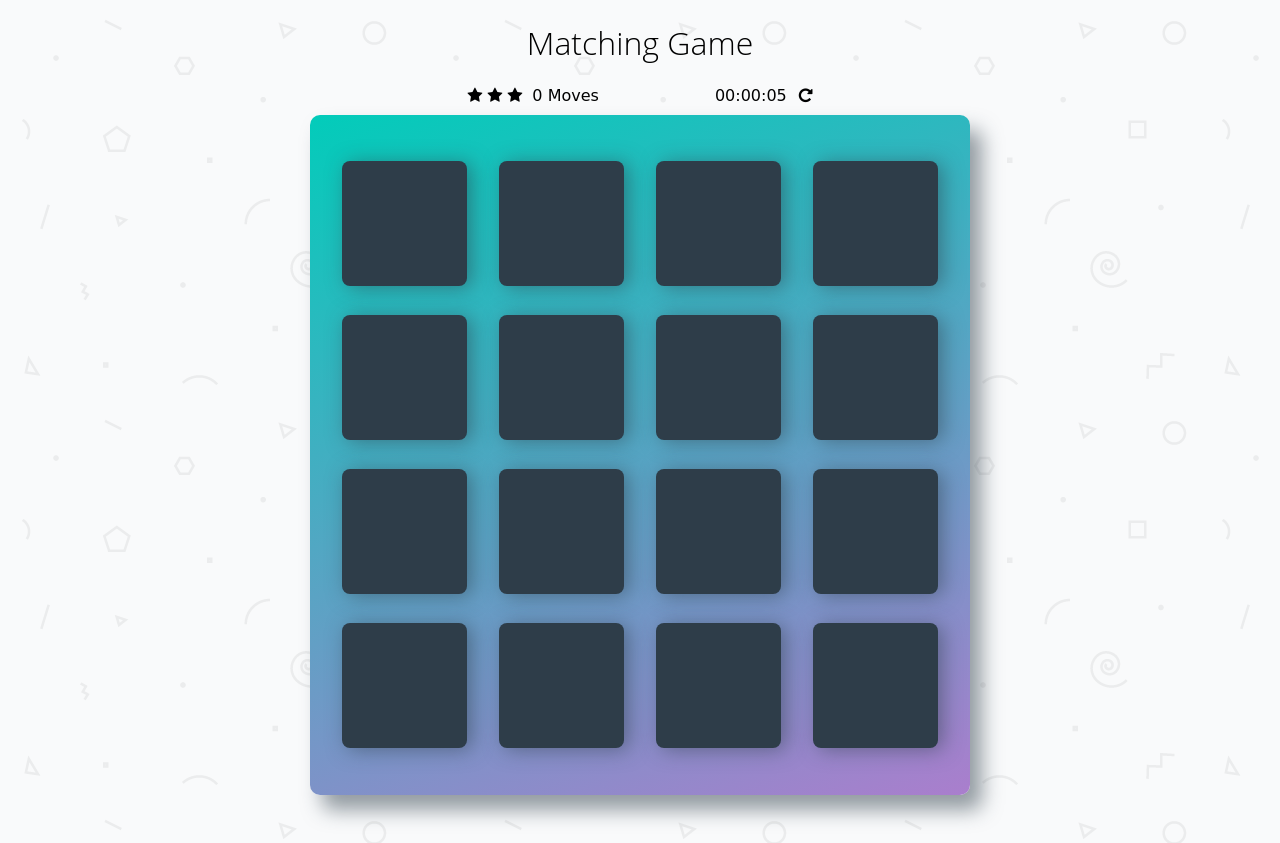
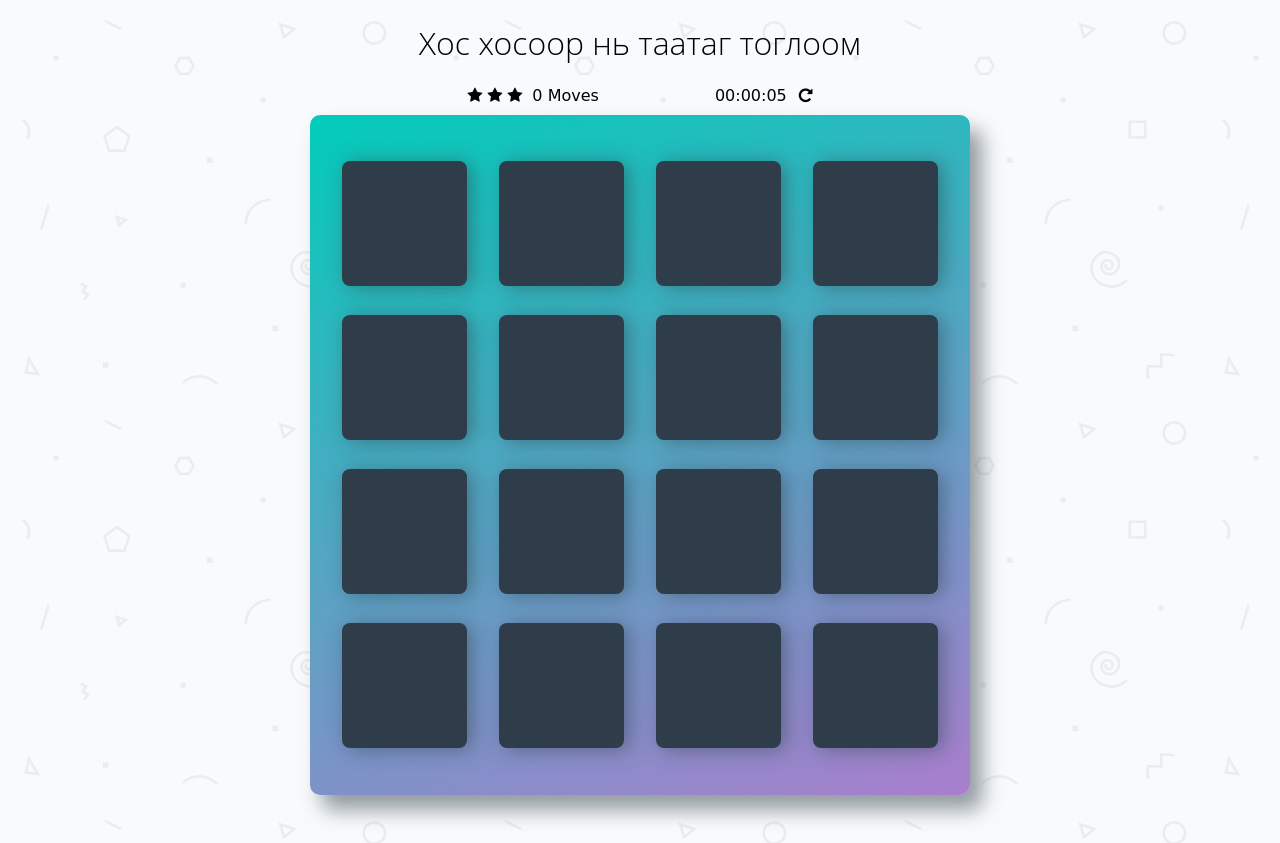
Before and after one commit to itbraus/udacity-memory-game-project, a plain HTML site: page index.html in a window 1280 px wide. Drawn offline with Linux system fonts and the light colour scheme; a web font is replaced by a local one.

Commit message:
Togloomiin neriig mongolbolgoj oorchilloo

```diff
--- a/index.html
+++ b/index.html
@@ -14,7 +14,7 @@
 <body>
   <div class="container bounce">
     <header>
-      <h1>Matching Game</h1>
+      <h1>Хос хосоор нь таатаг тоглоом</h1>
     </header>
 
     <section class="score-panel">
--- a/js/app.js
+++ b/js/app.js
@@ -253,3 +253,4 @@ function timer() {
     t = setTimeout(add, 1000);
 }
 // End of timer controller
+//Төгсөв
```
